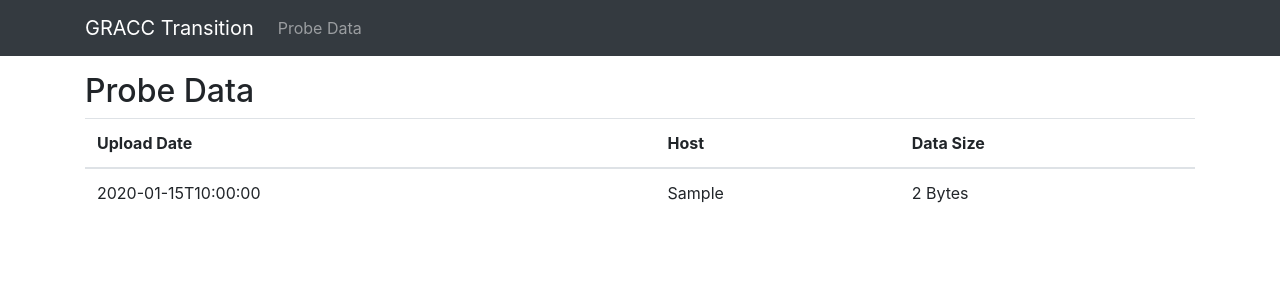
After one commit to djw8605/gracc-transition, a Flask app: page /data in a window 1280 px wide. The commit adds this page. Shown: the top 300 px of the page. Run offline with Flask 2, Linux system fonts and the light colour scheme; tables that the repository leaves empty hold one stand-in row (values such as "Sample post"); some libraries are stand-ins or nearby versions.

Commit message:
Adding data summary page

```diff
--- a/app.py
+++ b/app.py
@@ -70,10 +70,26 @@ class Download(Resource):
         uploaded_data = ProbeUpload.query.filter(ProbeUpload.host == host).order_by(ProbeUpload.upload_date.desc())[0]
         return {'data': uploaded_data.data, 'updated_at': uploaded_data.upload_date.isoformat()}
 
+class DataSummary(Resource):
+    def get(self):
+        # Get the latest for a single host
+        uploaded_data = ProbeUpload.query.order_by(ProbeUpload.upload_date.desc())
+        returned_data = {'data': []}
+        for upload in uploaded_data:
+            returned_data['data'].append({'date': upload.upload_date.isoformat(),
+                                          'host': upload.host,
+                                          'datasize': len(json.dumps(upload.data))})
+
+        return returned_data
+
 
 @app.route('/')
 def home():
     return render_template('index.html')
+
+@app.route('/data')
+def data():
+    return render_template('data.html')
 
 
 @app.route('/robots.txt')
@@ -84,6 +100,7 @@ def robots():
 
 api.add_resource(Upload, '/upload/<host>/')
 api.add_resource(Download, '/download/<host>/')
+api.add_resource(DataSummary, '/datasummary')
 
 
 if __name__ == '__main__':
--- /dev/null
+++ b/templates/base.html
@@ -0,0 +1,56 @@
+<!DOCTYPE html>
+<html lang="en">
+
+<head>
+
+  <meta charset="utf-8">
+  <meta name="viewport" content="width=device-width, initial-scale=1, shrink-to-fit=no">
+  <meta name="description" content="">
+  <meta name="author" content="">
+
+  <title>
+      {% block title %}{% endblock %}
+  </title>
+
+  <!-- Bootstrap core CSS -->
+  <link rel="stylesheet" href="https://stackpath.bootstrapcdn.com/bootstrap/4.3.1/css/bootstrap.min.css" integrity="sha384-ggOyR0iXCbMQv3Xipma34MD+dH/1fQ784/j6cY/iJTQUOhcWr7x9JvoRxT2MZw1T" crossorigin="anonymous">
+
+  <script
+  src="https://code.jquery.com/jquery-3.4.1.min.js"
+  integrity="sha256-CSXorXvZcTkaix6Yvo6HppcZGetbYMGWSFlBw8HfCJo="
+  crossorigin="anonymous"></script>
+
+  <script
+  src="https://cdn.datatables.net/1.10.20/js/jquery.dataTables.min.js"></script>
+  <script
+  src="https://cdn.datatables.net/1.10.20/js/dataTables.bootstrap4.min.js"></script>
+
+  <script src="https://cdnjs.cloudflare.com/ajax/libs/popper.js/1.14.7/umd/popper.min.js" integrity="sha384-UO2eT0CpHqdSJQ6hJty5KVphtPhzWj9WO1clHTMGa3JDZwrnQq4sF86dIHNDz0W1" crossorigin="anonymous"></script>
+  <script src="https://stackpath.bootstrapcdn.com/bootstrap/4.3.1/js/bootstrap.min.js" integrity="sha384-JjSmVgyd0p3pXB1rRibZUAYoIIy6OrQ6VrjIEaFf/nJGzIxFDsf4x0xIM+B07jRM" crossorigin="anonymous"></script>
+
+  {% block script %}
+  {% endblock %}
+
+  </head>
+
+  <body>
+  <!-- Navigation -->
+  <nav class="navbar navbar-expand-lg navbar-dark bg-dark static-top">
+    <div class="container">
+      <a class="navbar-brand" href="/">GRACC Transition</a>
+      <div class="collapse navbar-collapse" id="navbarSupportedContent">
+        <ul class="navbar-nav mr-auto">
+          <li class="nav-item">
+              <a class="nav-link" href="/data">Probe Data</a>
+          </li>
+        </ul>
+      </div>
+      {% block extra_nav %}
+
+      {% endblock %}
+    </div>
+  </nav>
+
+    {% block content %}{% endblock %}
+  </body>
+  </html>
--- /dev/null
+++ b/templates/data.html
@@ -0,0 +1,78 @@
+{% extends 'base.html' %}
+
+{% block title %}
+GRACC Transition - Data
+{% endblock %}
+
+{% block script %}
+
+<script>
+    $(document).ready(function() {
+        $.getJSON("/datasummary", function (data) {
+          for (upload in data.data) {
+            upload = data.data[upload];
+            addIndexRow(upload.date, upload.host, formatBytes(upload.datasize));
+          }
+        });
+
+        function addIndexRow(date, probe, data_size) {
+          var newRow = $("<tr>");
+          var cols = "";
+
+          cols += '<td>' + date + '</td>';
+          cols += '<td>' + probe + '</td>';
+          cols += '<td>' + data_size + '</td>';
+
+          newRow.append(cols);
+          $("#probe_table").append(newRow);
+        }
+
+        // From StackOverflow: https://stackoverflow.com/questions/15900485/correct-way-to-convert-size-in-bytes-to-kb-mb-gb-in-javascript
+        function formatBytes(bytes, decimals = 2) {
+          if (bytes === 0) return '0 Bytes';
+
+          const k = 1024;
+          const dm = decimals < 0 ? 0 : decimals;
+          const sizes = ['Bytes', 'KB', 'MB', 'GB', 'TB', 'PB', 'EB', 'ZB', 'YB'];
+
+          const i = Math.floor(Math.log(bytes) / Math.log(k));
+
+          return parseFloat((bytes / Math.pow(k, i)).toFixed(dm)) + ' ' + sizes[i];
+        }
+
+
+    });
+
+</script>
+
+{% endblock %}
+
+{% block content %}
+<div class="container" style="margin-top: 1em;">
+  <div class="row">
+    <div class="col-lg-12">
+      <h2>
+        Probe Data
+      </h2>
+    </div>
+  </div>
+  <div class="row">
+    <div class="col-lg-12">
+      <table class="table" id="probe_table">
+        <thead>
+          <tr>
+            <th scope="col">Upload Date</th>
+            <th scope="col">Host</th>
+            <th scope="col">Data Size</th>
+          </tr>
+        </thead>
+        <tbody>
+        </tbody>
+      </table>
+    </div>
+  </div>
+
+
+</div>
+
+{% endblock %}
```
Also changed, not shown: templates/index.html (+18 -42 lines).
